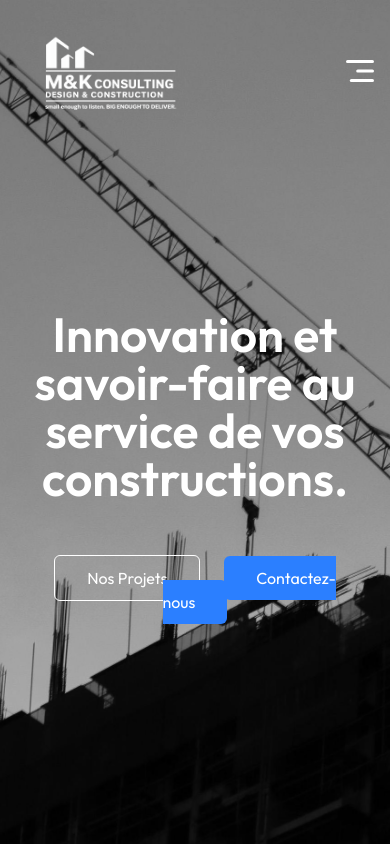
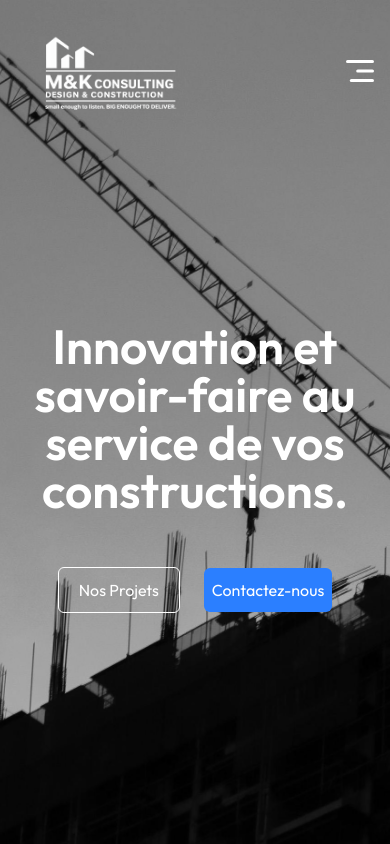
Before and after one commit to tipizzo/mkconsultingsarl, a React (Vite) app: page / in a window 390 px wide. Shown: the top 844 px of the page. Built offline with nearby package versions, Linux system fonts and the light colour scheme; no server answers.

Commit message:
Fixing the header section mobile view

```diff
--- a/src/components/Header.jsx
+++ b/src/components/Header.jsx
@@ -14,8 +14,8 @@ const Header = () => {
         className='container text-center mx-auto py-4 px-6 md:px-20 lg:px-32 text-white'>
             <h2 className='text-5xl sm:text-6xl md:text-[82px] inline-block max-w-3xl font-semibold pt-20'>Innovation et savoir-faire au service de vos constructions.</h2>
             <div className='space-x-6 mt-16'>
-                <a href='#Projects' className='border border-white px-8 py-3 rounded-md'>Nos Projets</a>
-                <a href='#Contact' className='bg-blue-500 px-8 py-3 rounded-md'>Contactez-nous</a>
+                <a href='#Projects' className='border border-white px-5 md:px-8 py-3 rounded-md'>Nos Projets</a>
+                <a href='#Contact' className='bg-blue-500 px-2 md:px-8 py-3 rounded-md'>Contactez-nous</a>
             </div>
         </motion.div>
     </div>
```
